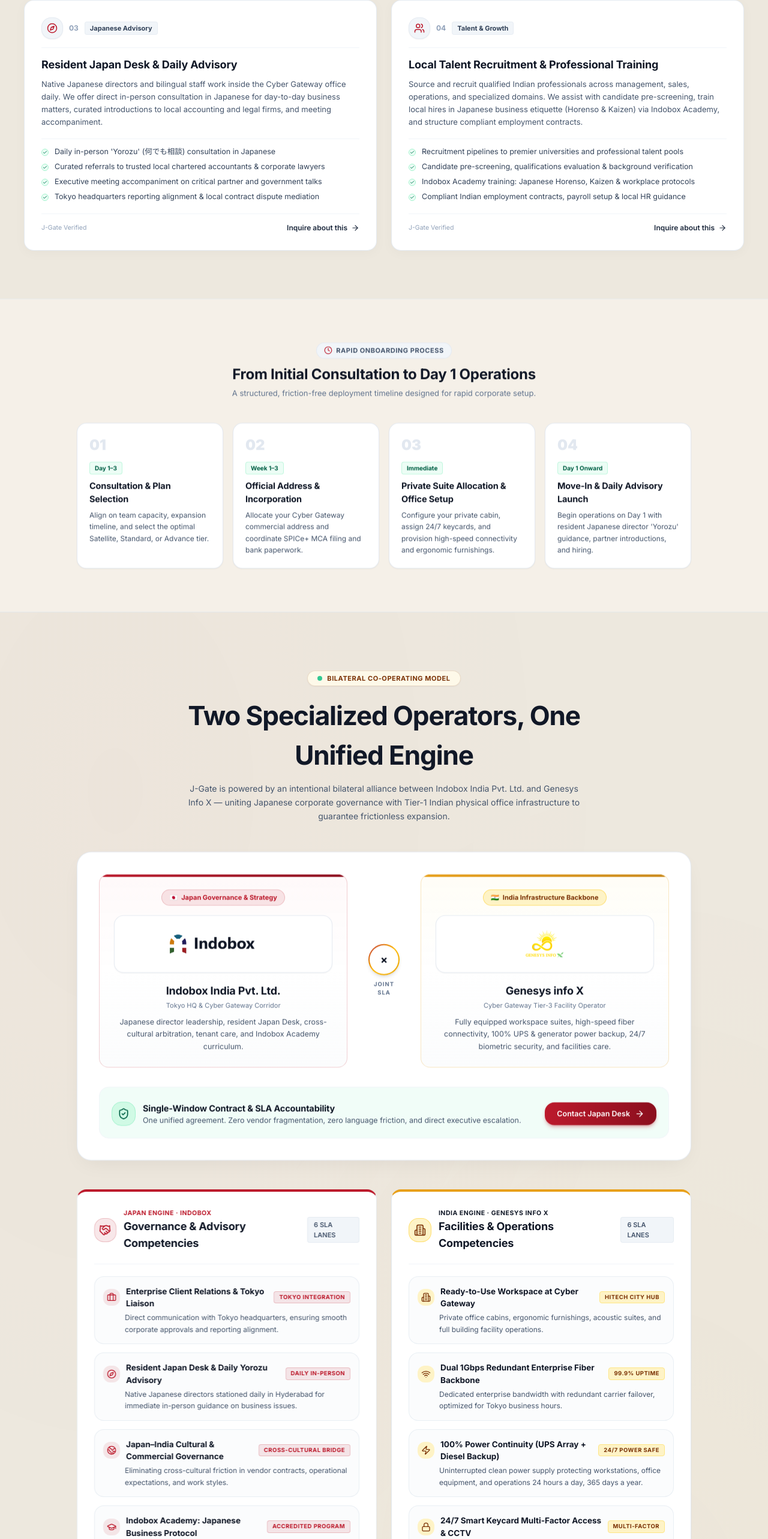
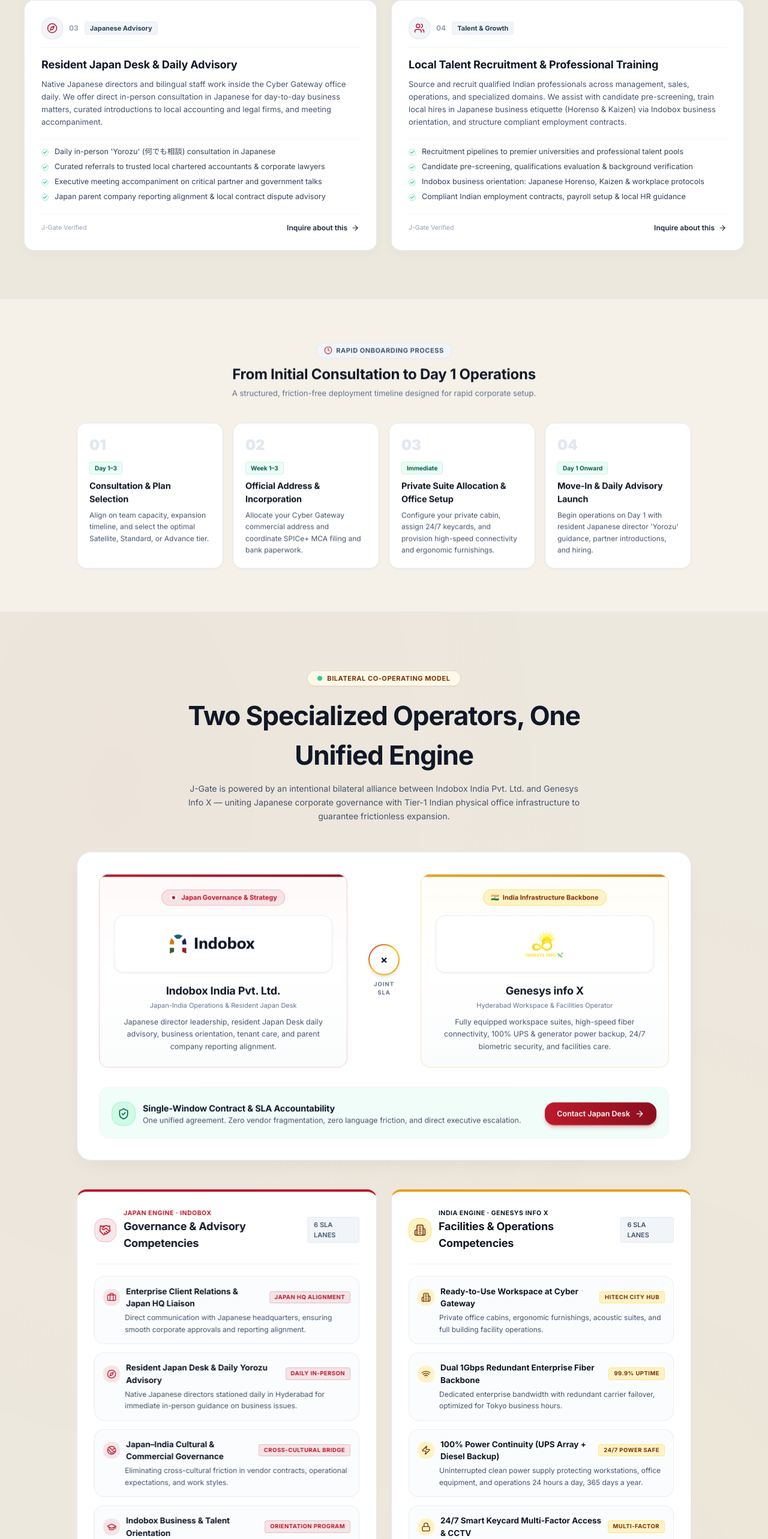
Before and after one commit to abhi-shek04/J-Gate, a Next.js app: page /services in a window 1280 px wide. Shown: the part 1183-3749 px from the top of the page at 60% size. Built offline with nearby package versions, Linux system fonts and the light colour scheme.

Commit message:
Fix text: Ground Joint SLA, contact, and services in authentic Indobox India & Genesys info X Hyderabad details (remove fake Tokyo HQ and Indobox Academy references)

```diff
--- a/src/app/contact/page.tsx
+++ b/src/app/contact/page.tsx
@@ -2,7 +2,7 @@
 
 export const metadata = {
   title: "Contact & Consultation | J-Gate Bilateral Desk",
-  description: "Connect directly with J-Gate's Japan Desk in Hyderabad and Tokyo.",
+  description: "Connect directly with J-Gate's Resident Japan Desk and executive leadership in Hyderabad.",
 };
 
 export default function ContactPage() {
--- a/src/components/jgate/about-section.tsx
+++ b/src/components/jgate/about-section.tsx
@@ -62,7 +62,7 @@
     badge: { EN: "Corporate Alignment", JP: "商習慣の調和" },
     title: { EN: "Cultural & Strategic Governance", JP: "日本品質ガバナンスと現地推進力の融合" },
     desc: {
-      EN: "Harmonizing Japanese standards of meticulous quality, compliance, and Tokyo HQ reporting with India's agile execution speed.",
+      EN: "Harmonizing Japanese standards of meticulous quality, compliance, and Japan parent company reporting with India's agile execution speed.",
       JP: "日本の高い品質基準・コンプライアンス・本社報告基準と、インド現地の圧倒的な実行スピードを高度に調和させます。",
     },
   },
--- a/src/components/jgate/contact.tsx
+++ b/src/components/jgate/contact.tsx
@@ -20,15 +20,15 @@
     {
       flag: <JapanFlag className="h-5 w-8" />,
       title: t("contact.tokyo"),
-      address: "1-2-3 Marunouchi, Chiyoda City, Tokyo 100-0005, Japan",
-      email: "tokyo@j-gate.com",
-      phone: "+81 3-1234-5678",
+      address: "Indobox India Pvt. Ltd. — Resident Japan Desk, Cyber Gateway, Hyderabad",
+      email: "japan.desk@j-gate.asia",
+      phone: "+91 40-4567-8900",
     },
     {
       flag: <IndiaFlag className="h-5 w-8" />,
       title: t("contact.india"),
-      address: "Cyber Gateway, Hitech City, Hyderabad, Telangana 500081, India",
-      email: "hyderabad@j-gate.com",
+      address: "Genesys info X — Cyber Gateway, Hitech City, Hyderabad, Telangana 500081, India",
+      email: "hyderabad@j-gate.asia",
       phone: "+91 40-1234-5678",
     },
   ];
@@ -135,22 +135,22 @@
                 <line x1="0" y1="65%" x2="100%" y2="70%" stroke="rgba(255,255,255,0.12)" strokeWidth="1.5" />
                 <line x1="35%" y1="0" x2="40%" y2="100%" stroke="rgba(255,255,255,0.15)" strokeWidth="2" />
               </svg>
-              {/* Two pins — Tokyo + Hyderabad */}
-              <div className="absolute left-[30%] top-[30%] flex flex-col items-center">
+              {/* Pins — Japan Desk + Operating Hub */}
+              <div className="absolute left-[35%] top-[35%] flex flex-col items-center">
                 <span className="flex h-9 w-9 animate-pulse-soft items-center justify-center rounded-full bg-crimson text-white shadow-hover">
                   <Building2 className="h-4 w-4" />
                 </span>
-                <span className="mt-1 whitespace-nowrap rounded bg-midnight/80 px-2 py-0.5 font-inter text-[11px] font-semibold text-white">Tokyo Office</span>
+                <span className="mt-1 whitespace-nowrap rounded bg-midnight/80 px-2 py-0.5 font-inter text-[11px] font-semibold text-white">Resident Japan Desk</span>
               </div>
-              <div className="absolute right-[25%] bottom-[28%] flex flex-col items-center">
+              <div className="absolute right-[30%] bottom-[32%] flex flex-col items-center">
                 <span className="flex h-9 w-9 animate-pulse-soft items-center justify-center rounded-full bg-saffron text-ink shadow-hover">
                   <Building2 className="h-4 w-4" />
                 </span>
-                <span className="mt-1 whitespace-nowrap rounded bg-midnight/80 px-2 py-0.5 font-inter text-[11px] font-semibold text-white">Hyderabad Office</span>
+                <span className="mt-1 whitespace-nowrap rounded bg-midnight/80 px-2 py-0.5 font-inter text-[11px] font-semibold text-white">J-Gate Cyber Gateway Hub</span>
               </div>
               <div className="absolute bottom-4 left-4 rounded-md bg-midnight/70 px-3 py-2 backdrop-blur">
-                <p className="font-inter text-[11px] text-white/80">📍 Tokyo &amp; Hyderabad</p>
-                <p className="font-inter text-[10px] text-mist">Japan-India corridor</p>
+                <p className="font-inter text-[11px] text-white/80">📍 Cyber Gateway, Hitech City, Hyderabad</p>
+                <p className="font-inter text-[10px] text-mist">Japan-India Dedicated Enterprise Hub</p>
               </div>
             </div>
           </Reveal>
--- a/src/components/jgate/faq-section.tsx
+++ b/src/components/jgate/faq-section.tsx
@@ -191,8 +191,8 @@
       JP: "インドの優秀なITエンジニアの採用はどのようにサポートされますか？",
     },
     a: {
-      EN: "Hyderabad produces over 100,000 engineering and tech graduates each year. J-Gate, through our operator Indobox and ties with premier institutions (IIT Hyderabad, IIIT Hyderabad, Indobox Academy), provides direct talent recruitment: pre-screening candidates in Full-Stack, AI/ML, Cloud/DevOps, and Embedded Systems, alongside cross-cultural orientation in Japanese working expectations.",
-      JP: "ハイデラバードは年間10万人超の工学系卒業生を輩出するインド屈指のIT人材供給地です。J-Gateは運営母体Indoboxおよび名門工科大学（IITハイデラバード、IIITハイデラバード）、Indobox Academyとのパイプを活かし、AI/ML・クラウド・Web開発・組込み分野のトップエンジニアを厳選採用。日本の品質意識や報連相プロトコルの事前研修も実施可能です。",
+      EN: "Hyderabad produces over 100,000 engineering and tech graduates each year. J-Gate, through our operator Indobox and ties with premier institutions (IIT Hyderabad, IIIT Hyderabad), provides direct talent recruitment: pre-screening candidates in Full-Stack, AI/ML, Cloud/DevOps, and Embedded Systems, alongside cross-cultural orientation in Japanese working expectations via Indobox business orientation.",
+      JP: "ハイデラバードは年間10万人超の工学系卒業生を輩出するインド屈指のIT人材供給地です。J-Gateは運営母体Indoboxおよび名門工科大学（IITハイデラバード、IIITハイデラバード）とのパイプを活かし、AI/ML・クラウド・Web開発・組込み分野のトップエンジニアを厳選採用。Indoboxビジネスオリエンテーションによる日本の品質意識や報連相プロトコルの事前研修も実施可能です。",
     },
     highlights: [
       { EN: "Direct sourcing from IIT Hyderabad & IIIT Hyderabad", JP: "IIT/IIITハイデラバード等の名門工科大学と直結" },
--- a/src/components/jgate/features.tsx
+++ b/src/components/jgate/features.tsx
@@ -22,7 +22,7 @@
   {
     icon: Wifi,
     title: "Enterprise Fiber Internet",
-    desc: "Dedicated high-speed fiber connectivity ensuring your team stays connected to Tokyo headquarters, global clients, and cloud systems with zero compromise.",
+    desc: "Dedicated high-speed fiber connectivity ensuring your team stays connected to Japan headquarters, global clients, and cloud systems with zero compromise.",
   },
   {
     icon: Mic,
--- a/src/components/jgate/services-section.tsx
+++ b/src/components/jgate/services-section.tsx
@@ -131,8 +131,8 @@
         JP: "現地企業との重要商談や州政府機関訪問への日本人役員同席サポート",
       },
       {
-        EN: "Tokyo headquarters reporting alignment & local contract dispute mediation",
-        JP: "東京本社向け業務報告書の作成助言および現地取引先との円滑な調整支援",
+        EN: "Japan parent company reporting alignment & local contract dispute advisory",
+        JP: "日本本社向け業務報告書の作成助言および現地取引先との円滑な調整支援",
       },
     ],
   },
@@ -146,8 +146,8 @@
       JP: "優秀な現地人材の採用支援・組織育成研修",
     },
     desc: {
-      EN: "Source and recruit qualified Indian professionals across management, sales, operations, and specialized domains. We assist with candidate pre-screening, train local hires in Japanese business etiquette (Horenso & Kaizen) via Indobox Academy, and structure compliant employment contracts.",
-      JP: "現地の名門大学や労働市場から、マネジメント・営業・実務・専門職の優秀な現地人材を採用支援。事前面接、Indobox Academyによる日系ビジネスマナー（報連相・改善）研修、現地労働法に準拠した雇用契約締結まで包括支援します。",
+      EN: "Source and recruit qualified Indian professionals across management, sales, operations, and specialized domains. We assist with candidate pre-screening, train local hires in Japanese business etiquette (Horenso & Kaizen) via Indobox business orientation, and structure compliant employment contracts.",
+      JP: "現地の名門大学や労働市場から、マネジメント・営業・実務・専門職の優秀な現地人材を採用支援。事前面接、Indoboxビジネスオリエンテーションによる日系ビジネスマナー（報連相・改善）研修、現地労働法に準拠した雇用契約締結まで包括支援します。",
     },
     points: [
       {
@@ -159,7 +159,7 @@
         JP: "候補者の事前スクリーニング、スキル評価、経歴・身元照会代行",
       },
       {
-        EN: "Indobox Academy training: Japanese Horenso, Kaizen & workplace protocols",
+        EN: "Indobox business orientation: Japanese Horenso, Kaizen & workplace protocols",
         JP: "採用スタッフに対する日本の報連相文化・品質意識・ビジネスマナー集中指導",
       },
       {
@@ -214,12 +214,12 @@
 const INDOBOX_COMPETENCIES = [
   {
     icon: Briefcase,
-    title: { EN: "Enterprise Client Relations & Tokyo Liaison", JP: "日本企業クライアント統括・東京本社連携" },
+    title: { EN: "Enterprise Client Relations & Japan HQ Liaison", JP: "日本企業クライアント統括・日本本社連携" },
     detail: {
-      EN: "Direct communication with Tokyo headquarters, ensuring smooth corporate approvals and reporting alignment.",
-      JP: "東京本社との直接対話窓口。稟議申請や日本本社報告基準に沿った円滑なコミュニケーションを担保。",
+      EN: "Direct communication with Japanese headquarters, ensuring smooth corporate approvals and reporting alignment.",
+      JP: "日本本社との直接対話窓口。稟議申請や日本本社報告基準に沿った円滑なコミュニケーションを担保。",
     },
-    tag: { EN: "Tokyo Integration", JP: "東京本社直結" },
+    tag: { EN: "Japan HQ Alignment", JP: "日本本社直結" },
   },
   {
     icon: Compass,
@@ -241,12 +241,12 @@
   },
   {
     icon: GraduationCap,
-    title: { EN: "Indobox Academy: Japanese Business Protocol", JP: "Indobox Academy：日系企業マナー研修" },
+    title: { EN: "Indobox Business & Talent Orientation", JP: "Indobox ビジネスマナー・人材研修" },
     detail: {
       EN: "Structured training for Indian employees and local hires in Horenso, Kaizen, and Japanese corporate standards.",
       JP: "採用した現地社員・スタッフに対し、日本の報連相文化、品質意識、ビジネスマナーを集中指導。",
     },
-    tag: { EN: "Accredited Program", JP: "独自教育基盤" },
+    tag: { EN: "Orientation Program", JP: "独自教育基盤" },
   },
   {
     icon: Handshake,
@@ -629,12 +629,12 @@
 
                     <h3 className="font-serif-jp text-base sm:text-lg font-bold text-ink dark:text-white">Indobox India Pvt. Ltd.</h3>
                     <p className="font-mono text-[10px] sm:text-[11px] text-slate-500 dark:text-slate-400 mt-0.5">
-                      {tx({ EN: "Tokyo HQ & Cyber Gateway Corridor", JP: "東京本社 ＆ Cyber Gateway常駐デスク" })}
+                      {tx({ EN: "Japan-India Operations & Resident Japan Desk", JP: "日印事業統括・現地常駐ジャパンデスク" })}
                     </p>
                     <p className="text-[12px] sm:text-[12.5px] text-slate-600 dark:text-slate-300 font-inter mt-2 sm:mt-2.5 leading-relaxed">
                       {tx({
-                        EN: "Japanese director leadership, resident Japan Desk, cross-cultural arbitration, tenant care, and Indobox Academy curriculum.",
-                        JP: "日本人取締役常駐・日々のよろず相談・商習慣調整・日本本社報告支援・Indobox Academy企業文化研修。",
+                        EN: "Japanese director leadership, resident Japan Desk daily advisory, business orientation, tenant care, and parent company reporting alignment.",
+                        JP: "日本人取締役常駐・日々のよろず相談・ビジネスアドバイザリー・日本本社報告支援・現地入居企業サポート。",
                       })}
                     </p>
                   </div>
@@ -674,12 +674,12 @@
 
                     <h3 className="font-serif-jp text-base sm:text-lg font-bold text-ink dark:text-white">Genesys info X</h3>
                     <p className="font-mono text-[10px] sm:text-[11px] text-slate-500 dark:text-slate-400 mt-0.5">
-                      {tx({ EN: "Cyber Gateway Tier-3 Facility Operator", JP: "Cyber Gateway Tier-3物理施設運営主体" })}
+                      {tx({ EN: "Hyderabad Workspace & Facilities Operator", JP: "ハイデラバード 拠点施設運営パートナー" })}
                     </p>
                     <p className="text-[12px] sm:text-[12.5px] text-slate-600 dark:text-slate-300 font-inter mt-2 sm:mt-2.5 leading-relaxed">
                       {tx({
                         EN: "Fully equipped workspace suites, high-speed fiber connectivity, 100% UPS & generator power backup, 24/7 biometric security, and facilities care.",
-                        JP: "Cyber Gateway物理空間提供・高速光回線・無停電電源装置・24時間生体認証警備・日常施設清掃管理。",
+                        JP: "完全家具付きオフィス、高速光回線、24時間無停電電源・発電設備、スマート生体認証セキュリティ、施設保守管理。",
                       })}
                     </p>
                   </div>
--- a/src/components/jgate/social-proof.tsx
+++ b/src/components/jgate/social-proof.tsx
@@ -31,8 +31,8 @@
   },
   {
     quote: {
-      EN: "From the smart key card entry to the secure lockers, everything feels enterprise-grade. The Indobox Academy sessions in the workspace gave us practical insights into Indian business customs.",
-      JP: "スマートキーカードの入退室からセキュアなロッカーまで、すべてがエンタープライズ級です。ワークスペースで開催されるIndobox Academyのセッションは、インドのビジネス習慣に関する実践的な知見を与えてくれました。",
+      EN: "From the smart key card entry to the secure lockers, everything feels enterprise-grade. The Indobox business orientation sessions in the workspace gave us practical insights into Indian business customs.",
+      JP: "スマートキーカードの入退室からセキュアなロッカーまで、すべてがエンタープライズ級です。ワークスペースで開催されるIndoboxビジネスオリエンテーションのセッションは、インドのビジネス習慣に関する実践的な知見を与えてくれました。",
     },
     author: { EN: "Branch Manager", JP: "ブランチマネージャー" },
     role: { EN: "Japanese Enterprise", JP: "日本企業" },
--- a/src/lib/i18n.tsx
+++ b/src/lib/i18n.tsx
@@ -91,8 +91,8 @@
   "about.pillar2.title": { EN: "Talent Development", JP: "人材育成" },
   "about.pillar2.jp": { EN: "人材育成", JP: "人材育成" },
   "about.pillar2.desc": {
-    EN: "Nurturing India representatives capable of competing locally through Indobox Academy — equipping your team with the language, business, and cultural fluency needed to win in the Indian market.",
-    JP: "Indobox Academyを通じ、現地で競争できるインド担当者を育成 — インド市場で勝つために必要な語学・ビジネス・文化の流暢さをチームに装備。",
+    EN: "Nurturing India representatives capable of competing locally through Indobox Business & Talent Orientation — equipping your team with the language, business, and cultural fluency needed to win in the Indian market.",
+    JP: "Indoboxビジネスオリエンテーションを通じ、現地で競争できるインド担当者を育成 — インド市場で勝つために必要な語学・ビジネス・文化の流暢さをチームに装備。",
   },
   "about.pillar3.tag": { EN: "Pillar 03", JP: "柱 03" },
   "about.pillar3.title": { EN: "Business Collaboration", JP: "ビジネス連携" },
@@ -299,7 +299,7 @@
   "team.t4.bio": { EN: "Led T-Hub through its most critical growth phase.", JP: "T-Hubの最も重要な成長期を主導。" },
   "team.t5.name": { EN: "Sensei Yuki Tanaka", JP: "田中ゆき先生" },
   "team.t5.role": { EN: "Lead Japanese Language Sensei", JP: "主任日本語講師" },
-  "team.t5.bio": { EN: "Indobox Academy lecturer with decades of India business experience.", JP: "インドビジネスの豊富な経験を持つIndobox Academy講師。" },
+  "team.t5.bio": { EN: "Indobox orientation & language instructor with decades of India business experience.", JP: "インドビジネスの豊富な経験を持つIndobox研修・日本語講師。" },
   "team.t6.name": { EN: "Sensei Ravi Kumar", JP: "ラビ・クマール先生" },
   "team.t6.role": { EN: "Cultural Transition Consultant", JP: "文化移行コンサルタント" },
   "team.t6.bio": { EN: "Bridges Indian engineers into Japanese corporate culture.", JP: "インド人エンジニアを日本の企業文化へ橋渡し。" },
@@ -362,7 +362,7 @@
     EN: "Unlocking new possibilities for your business through collaboration with India — talk to the J-Gate operations team.",
     JP: "インドとの連携で、貴社のビジネスに新たな可能性を — J-Gate運営チームにご相談ください。",
   },
-  "contact.tokyo": { EN: "Tokyo Office", JP: "東京オフィス" },
+  "contact.tokyo": { EN: "Resident Japan Desk", JP: "常駐ジャパンデスク" },
   "contact.india": { EN: "Hyderabad Office", JP: "ハイデラバードオフィス" },
   "contact.form.title": { EN: "Direct Inquiry", JP: "直接お問い合わせ" },
   "contact.form.name": { EN: "Full Name", JP: "お名前" },
```
